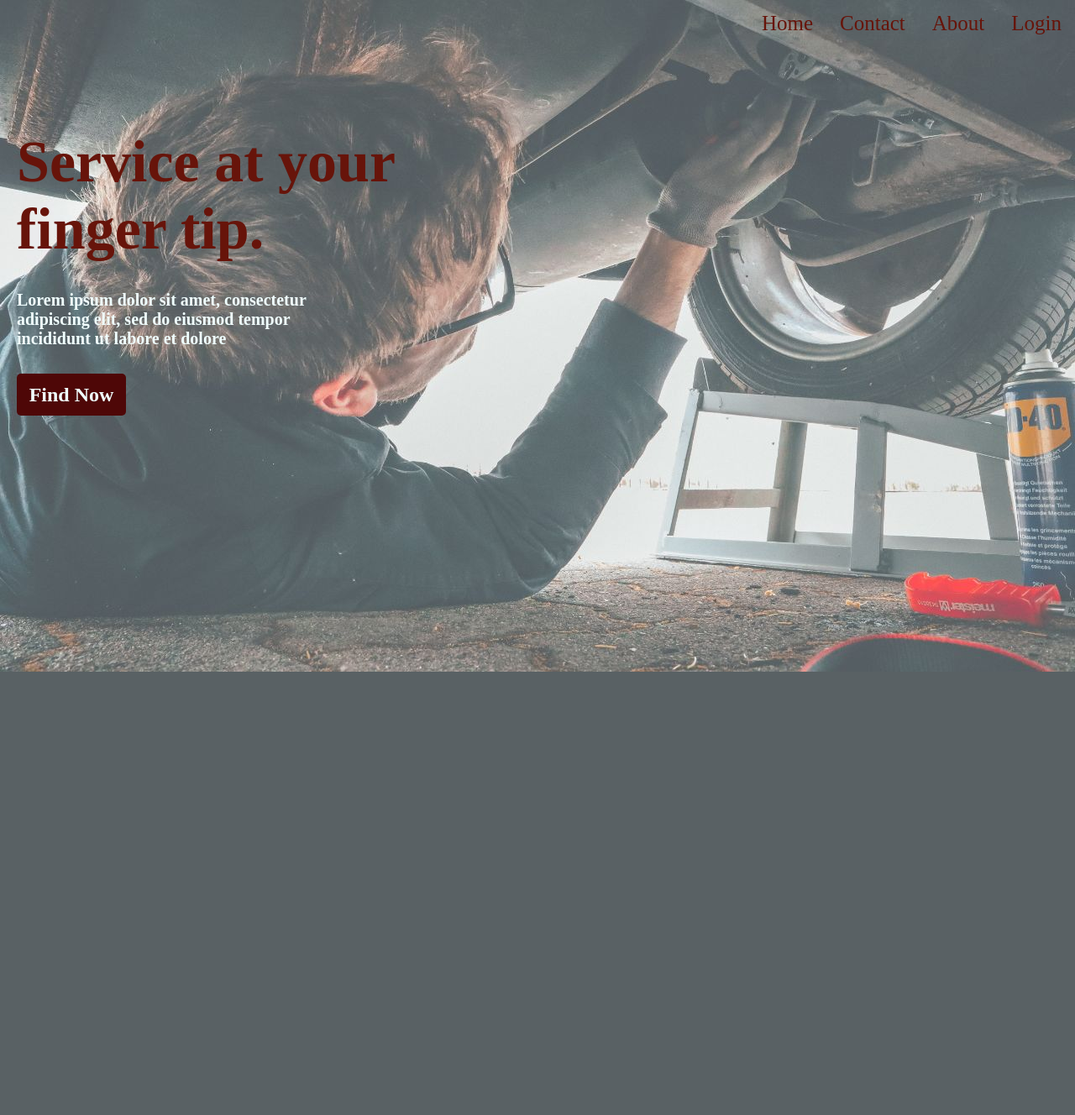
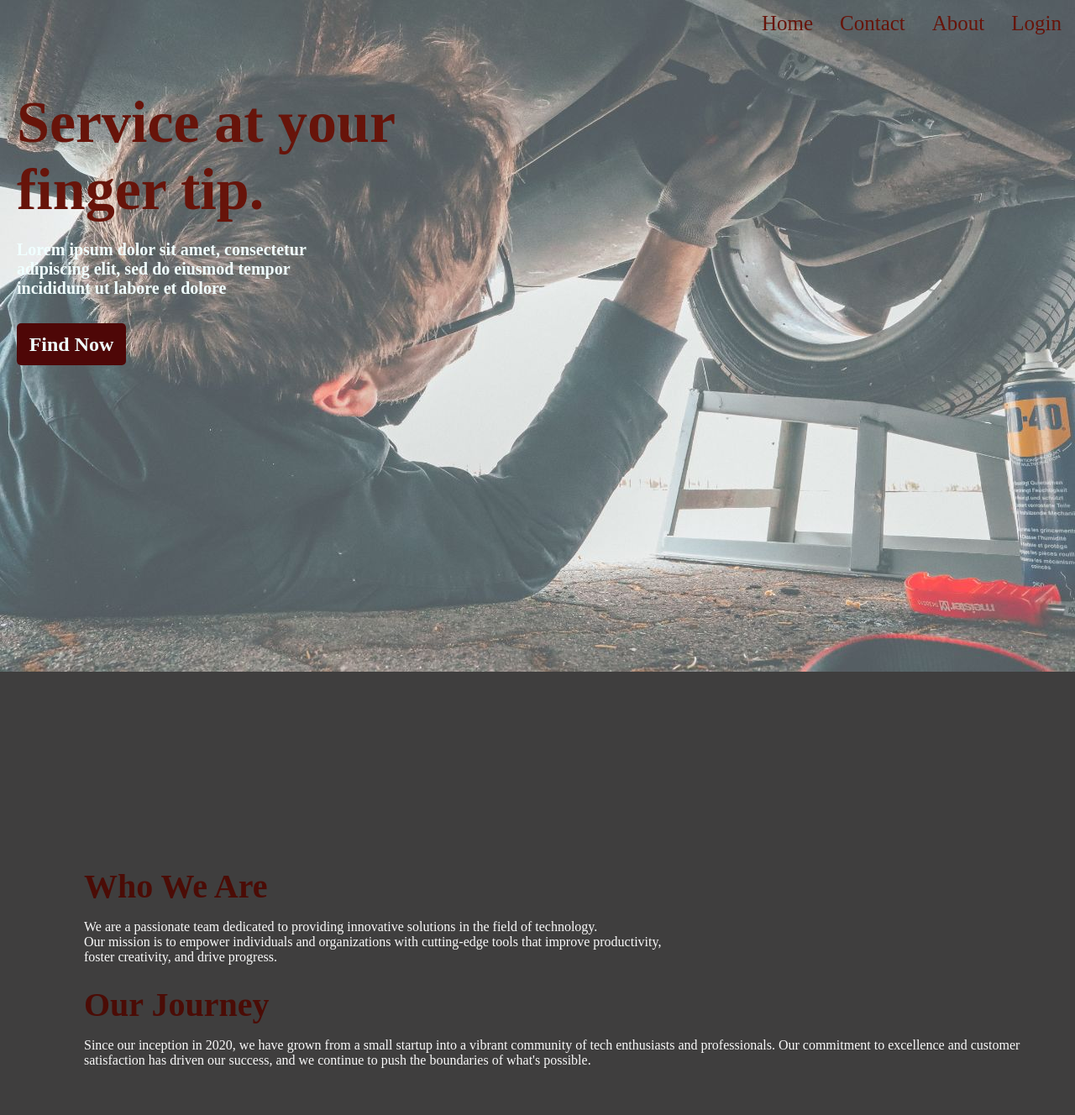
Before and after one commit to Jishmajap/miniproject, a PHP site: page /vehicle.php in a window 1280 px wide. Shown: the whole page at 84% size. Before the commit the page ends 800 px from the top, so only its background shows below. Run offline with PHP 8.4, Linux system fonts and the light colour scheme.

Commit message:
about section

```diff
--- a/style.css
+++ b/style.css
@@ -1,4 +1,9 @@
-body{
+*{
+  margin:0;
+  padding: 0;
+}
+
+.background{
   background-image: url("car repair.jpg");
   background-size: cover; /* Ensures the image covers the container */
   background-position: center; /* Centers the background image */
@@ -138,3 +143,39 @@ li a:hover:not(.active) {
 {
   background-color: #333;
 }
+
+/*about page*/
+.about {
+  background-color: #3f3e3e;
+  padding: 2rem 0;
+
+}
+
+.about h2 {
+  color:  #4b0c06;
+   margin-bottom: 1rem;
+   font-size: 40px;
+
+}
+
+.about p {
+  margin-bottom: 1.5rem;
+  color: #f9f9f9;
+}
+
+.about ul {
+  list-style: none;
+  padding: 0;
+}
+
+.about ul li {
+  background-color: #333;
+  color: #fff;
+  padding: 0.5rem;
+  margin-bottom: 0.5rem;
+}
+
+.abcontent{
+  padding-top: 200px;
+  padding-left: 100px;
+}
--- a/vehicle.php
+++ b/vehicle.php
@@ -12,9 +12,7 @@
 </head>
 <body >
 
-
-
-
+<section class="background">
 
 <ul>
             <li><a href="login.php">Login</a></li>
@@ -38,6 +36,28 @@
       <a href="acess.php">  <input type="button"  value="Find Now" name="Find Now" class="button" ></a>
     </form>
 </div>
+</section>
+
+<section class="about">
+    <div class="abcontent" >
+      <h2 class="head">Who We Are</h2>
+      <p>
+        We are a passionate team dedicated to providing innovative solutions in the field of technology.<br>
+        Our mission is to empower individuals and organizations with cutting-edge tools that improve productivity,</br>
+        foster creativity, and drive progress.
+      </p>
+
+
+
+      <h2>Our Journey</h2>
+      <p>
+        Since our inception in 2020, we have grown from a small startup into a vibrant community of tech enthusiasts
+        and professionals. Our commitment to excellence and customer satisfaction has driven our success,
+        and we continue to push the boundaries of what's possible.
+      </p>
+    </div>
+  </section>
+
 
 </body>
 </html>
```
